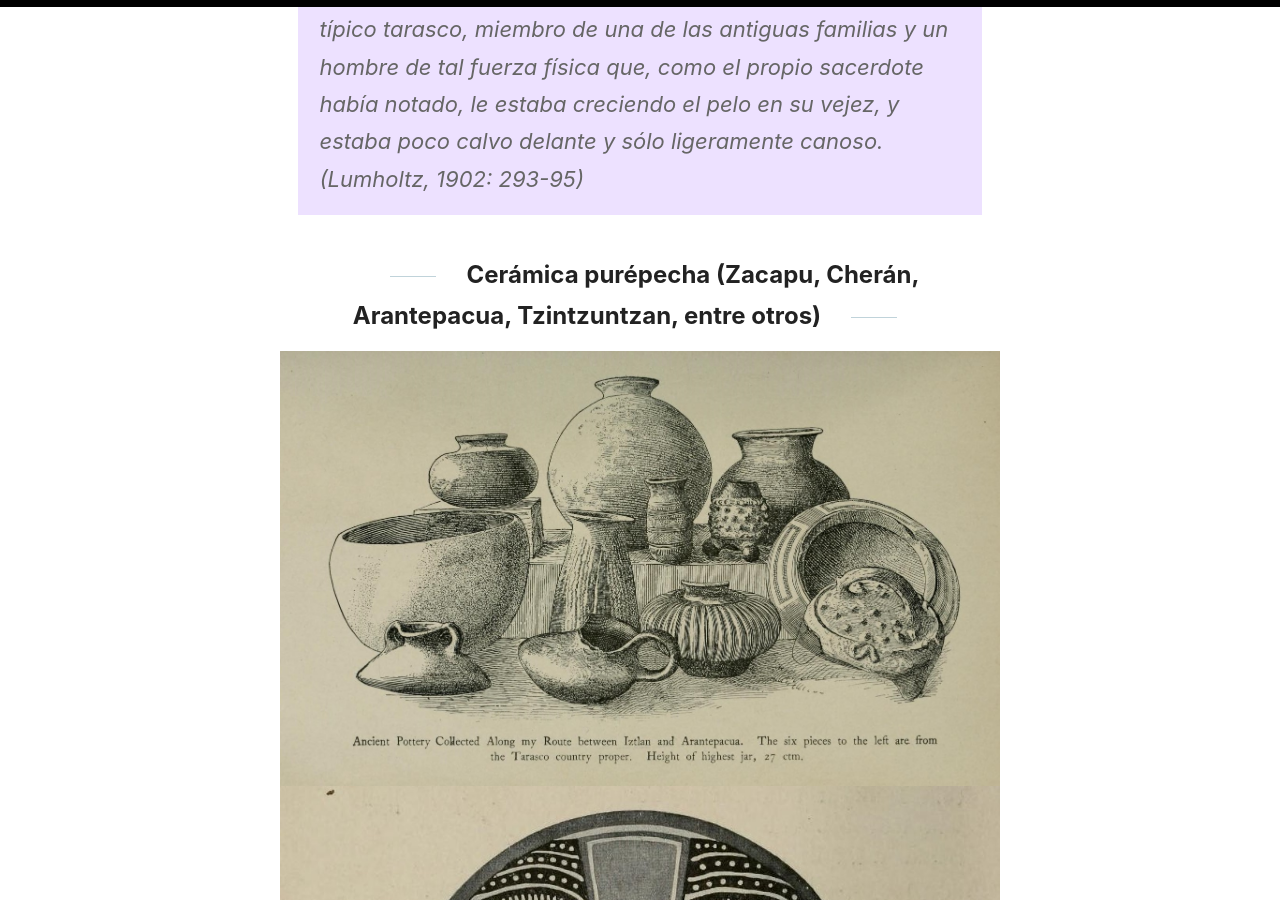
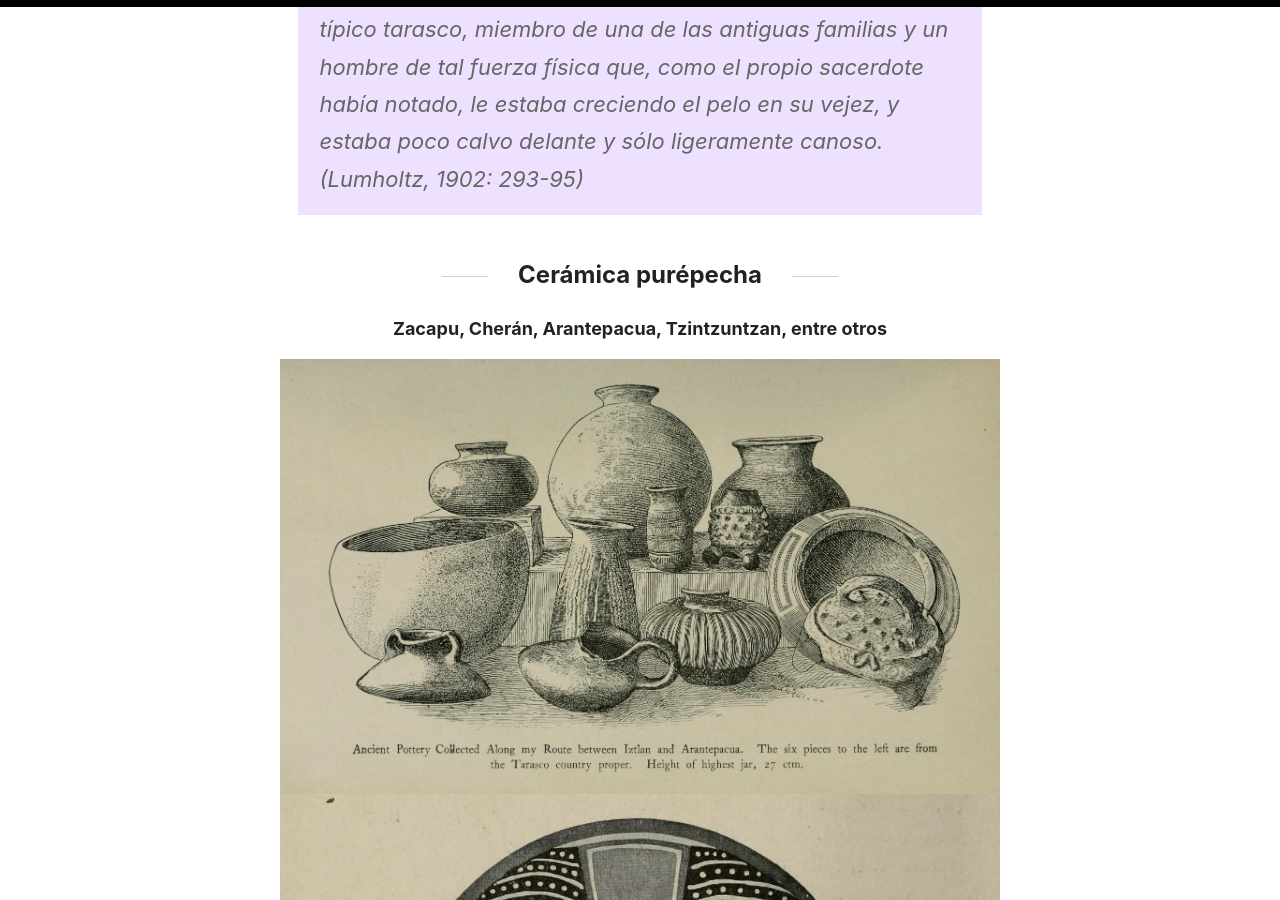
Before and after one commit to carloslucmat/reverie-clm, a Jekyll site: the page built from _posts/2021-01-09-unk-tarascan.md, in a window 1280 px wide and 900 px high, scrolled down 4797 px. Built offline with Jekyll 4.4.1, drawn with Linux system fonts in a browser that asks for light colours.

Commit message:
lumholtz

```diff
--- a/_posts/2021-01-09-unk-tarascan.md
+++ b/_posts/2021-01-09-unk-tarascan.md
@@ -21,7 +21,8 @@ categories: [antropología, etnografía, Michoacán, purépecha, Carl Lumholtz]
 ### Lumholtz queriendo comprar un cuerpo
 >Encontré el cuerpo extendido en el medio de la habitación, rodeado, a la manera católica, por velas encendidas. Era un espléndido ejemplar de su raza. Pero ni el dinero ni ningún otro argumento sirvió de nada. [...] "Este hombre quiere comprar el cuerpo de su hermano, pero supongo que usted no lo venderá..." [...] Si el presidente hubiera sido tan iluminado y valiente como el cura, se habría ganado mucho para la ciencia ese día. [...] unos días más tarde obtuve permiso del presidente y del cura para excavar en el cementerio. Este último incluso me ofreció los servicios de su peón para desenterrar a un hombre que había muerto hace unos nueve años a la edad de cien años. Había sido un típico tarasco, miembro de una de las antiguas familias y un hombre de tal fuerza física que, como el propio sacerdote había notado, le estaba creciendo el pelo en su vejez, y estaba poco calvo delante y sólo ligeramente canoso. (Lumholtz, 1902: 293-95)
 
-## Cerámica purépecha (Zacapu, Cherán, Arantepacua, Tzintzuntzan, entre otros)
+## Cerámica purépecha
+#### Zacapu, Cherán, Arantepacua, Tzintzuntzan, entre otros
 ![](/images/unknownmexicorec02lumh_0457.jpg)
 ![](/images/unknownmexicorec02lumh_0452.jpg)
 ![](/images/terracota-bowl.png)
```
